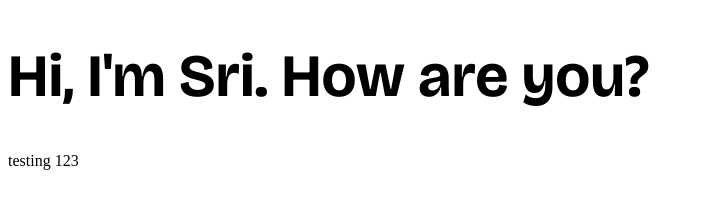
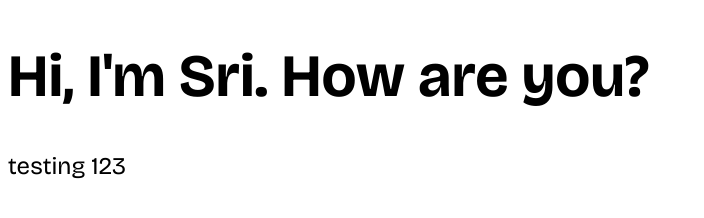
Before and after one commit to sri-lakshman/sri-lakshman.github.io, a plain HTML site: page index.html in a window 1280 px wide. Shown: the whole page, without its empty margins (0-704 px from the left). Drawn offline with nearby package versions, Linux system fonts and the light colour scheme.

Commit message:
font update

```diff
--- a/style.css
+++ b/style.css
@@ -1,5 +1,10 @@
+h1,h2,h3,h4,h5,h6,p {
+    font-family: "Bricolage Grotesque", sans-serif;
+}
 h1 {
-    font-family: "Bricolage Grotesque", sans-serif;
     font-weight: bold;
     font-size: 60px;
 }
+p {
+    font-size: 24px;
+}
```
